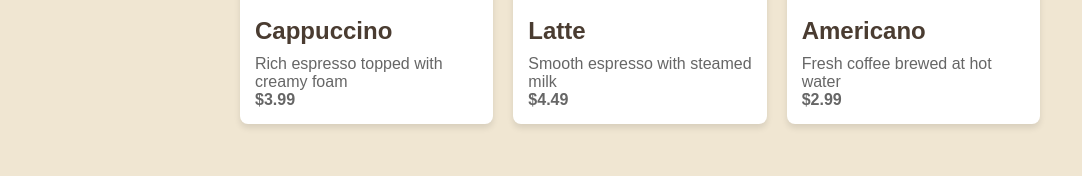
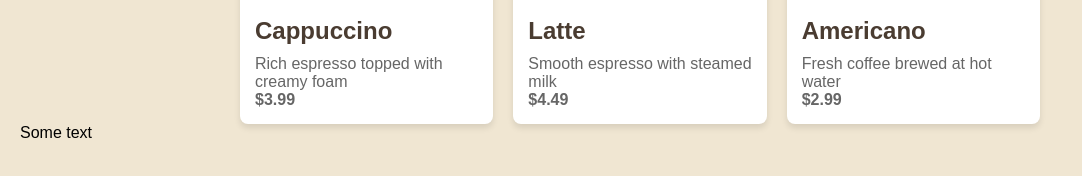
Before and after one commit to PujanRimal77/devops, a plain HTML site: page index.html in a window 1280 px wide. Shown: the part 302-478 px from the top of the page, without its empty margins (0-1082 px from the left). Drawn offline with Linux system fonts and the light colour scheme.

Commit message:
pusheed code with error

```diff
--- a/index.html
+++ b/index.html
@@ -84,8 +84,12 @@
                     <p>Fresh coffee brewed at hot water</p>
                     <p class="price">$2.99</p>
                 </div>
+
+
             </div>
         </div>
     </div>
+    <div>Some text
+
 </body>
 </html>
```
